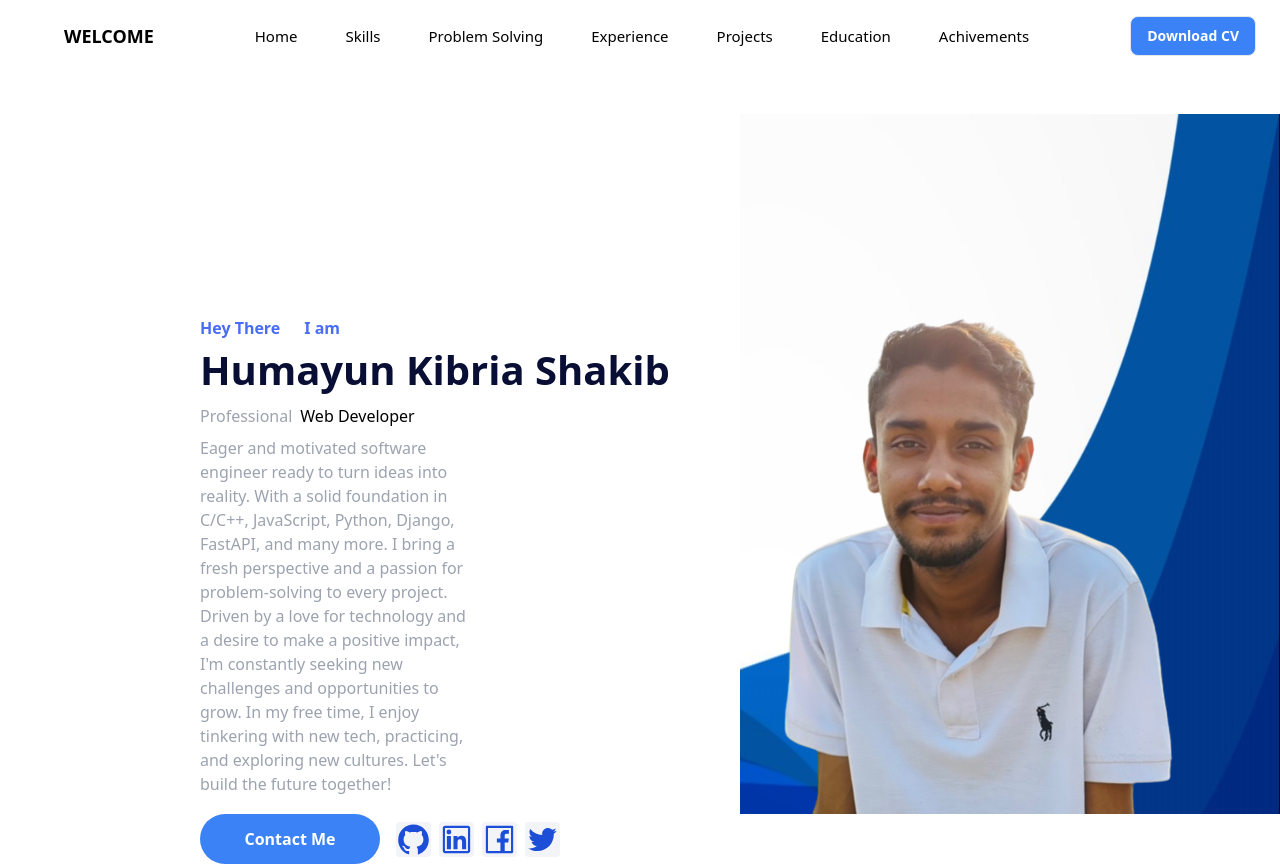
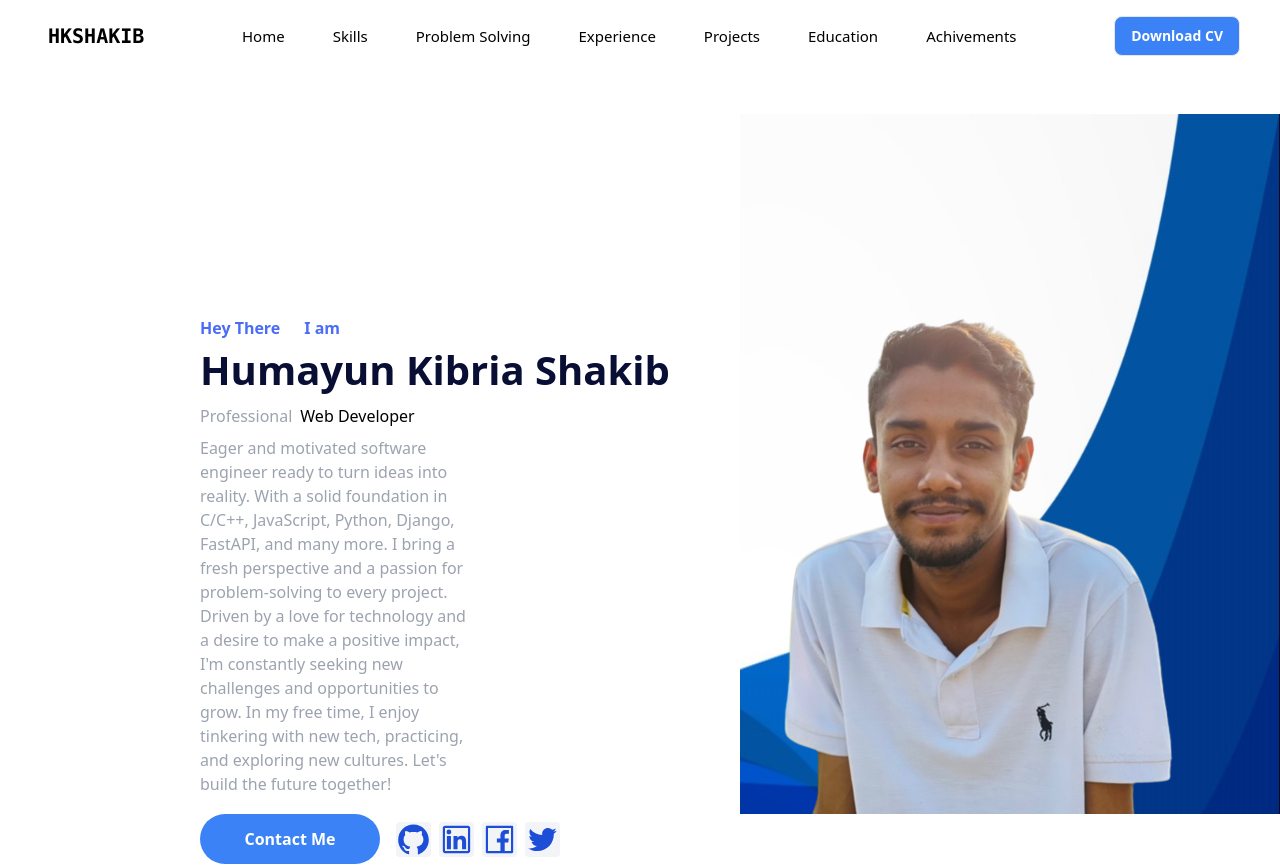
Before and after one commit to hkshakib/portfolio, a React (Create React App) app: page / in a window 1280 px wide. Shown: the top 866 px of the page. Built offline with nearby package versions, Linux system fonts and the light colour scheme; some icons are missing; what tailwindcss-font-inter would draw is missing.

Commit message:
fix: Added Name on logo

```diff
--- a/src/components/Navbar.jsx
+++ b/src/components/Navbar.jsx
@@ -28,12 +28,12 @@ function Navbar() {
 
   return (
     <header
-      className={`flex justify-start lg:justify-center items-center h-16 z-10 lg:ml-4 lg:w-[100%] font-inter pt-4 pr-2 pb-2 ${
+      className={`flex justify-start lg:justify-center items-center h-16 z-10  lg:w-[100%] font-inter pt-4 pr-2 pb-2 ${
         isNavbarSticky ? 'sticky top-0 bg-white border-b' : ''
       }`}
     >
-      <div className='flex uppercase font-bold text-lg lg:pl-8 ml-4'>
-        WelCome
+      <div className='flex uppercase font-bold text-xl lg:pl-8 ml-4 font-mono'>
+        HKSHAKIB
       </div>
 
       <div className='hidden lg:flex lg:flex-1 justify-center items-center lg:gap-12'>
```
